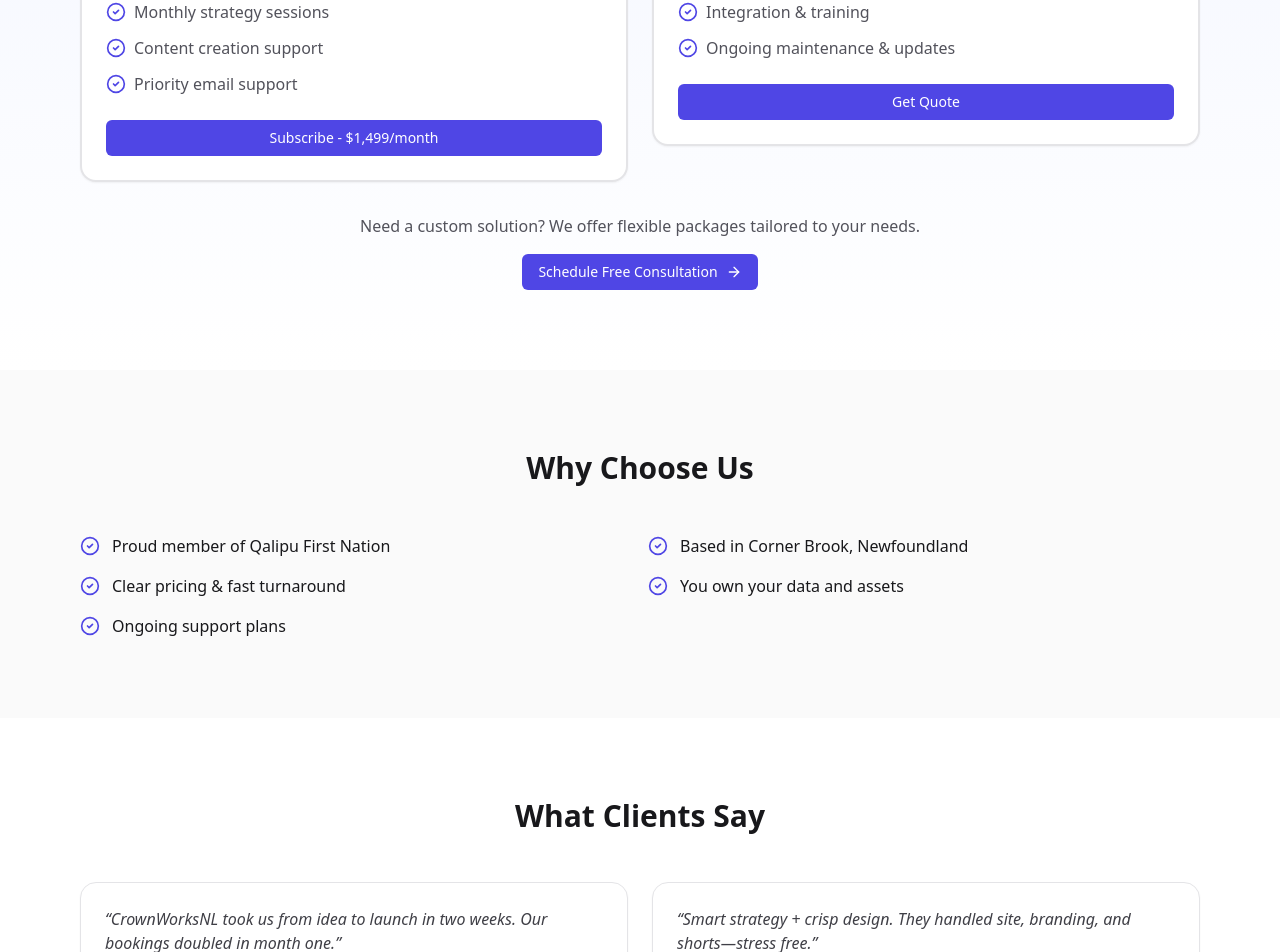
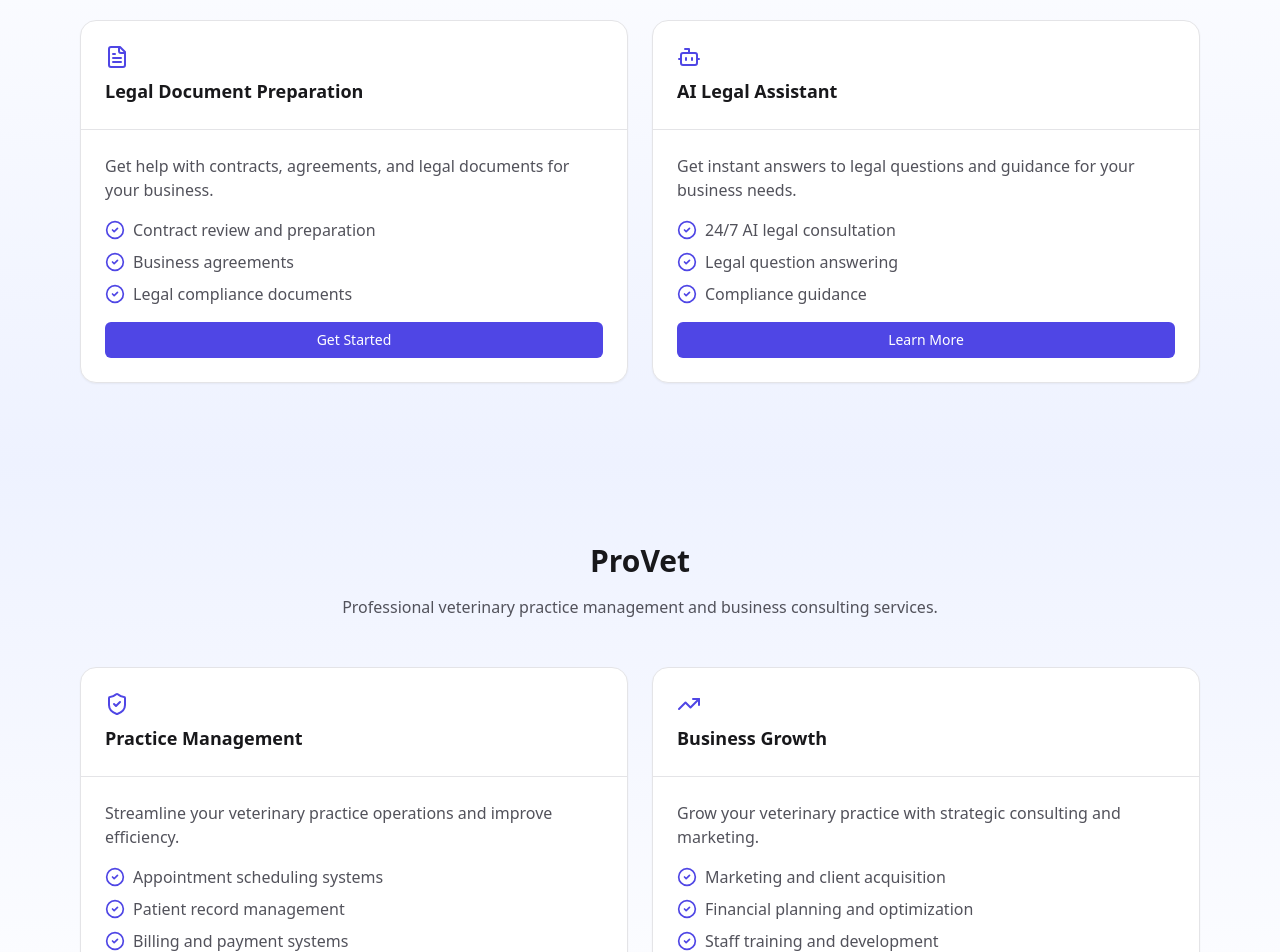
Before and after one commit to glenpollard1976-spec/crownworksnl, a Next.js app: page / in a window 1280 px wide. Shown: the part 1815-2767 px from the top of the page. Built offline with nearby package versions, Linux system fonts and the light colour scheme.

Commit message:
Add iLawyer and ProVet services with dedicated sections

```diff
--- a/app/page.js
+++ b/app/page.js
@@ -16,6 +16,8 @@
 
 const nav = [
   { label: "Services", href: "#services" },
+  { label: "iLawyer", href: "#ilawyer" },
+  { label: "ProVet", href: "#provet" },
   { label: "Pricing", href: "#pricing" },
   { label: "AI Agents", href: "#ai-agents" },
   { label: "About Glen", href: "#about" },
@@ -26,6 +28,8 @@
 const services = [
   { icon: <ShieldCheck className="w-6 h-6" />, title: "Consulting & Strategy", desc: "Roadmaps, audits, and hands‑on guidance to grow with confidence." },
   { icon: <Sparkles className="w-6 h-6" />, title: "Brand & Creative", desc: "Identity systems, content packages, and thumbnail/shorts kits." },
+  { icon: <FileText className="w-6 h-6" />, title: "iLawyer", desc: "AI-powered legal assistance and document preparation for businesses." },
+  { icon: <ShieldCheck className="w-6 h-6" />, title: "ProVet", desc: "Professional veterinary practice management and business consulting." },
 ];
 
 const features = [
@@ -300,7 +304,7 @@
         <div className="max-w-6xl mx-auto px-4">
           <AnimatedSection className="text-center mb-12">
             <h2 className="text-3xl font-bold mb-4">Our Services</h2>
-            <p className="text-zinc-600">Comprehensive solutions for your business and land needs</p>
+            <p className="text-zinc-600">Comprehensive solutions for your business needs</p>
           </AnimatedSection>
           <div className="grid md:grid-cols-3 gap-6">
             {services.map((service, i) => (
@@ -319,6 +323,160 @@
                 </Card>
               </AnimatedSection>
             ))}
+          </div>
+        </div>
+      </section>
+
+      <section id="ilawyer" className="py-20 bg-gradient-to-b from-white to-indigo-50">
+        <div className="max-w-6xl mx-auto px-4">
+          <AnimatedSection className="text-center mb-12">
+            <h2 className="text-3xl font-bold mb-4">iLawyer</h2>
+            <p className="text-zinc-600 max-w-2xl mx-auto">
+              AI-powered legal assistance and document preparation for businesses in Newfoundland & Labrador.
+            </p>
+          </AnimatedSection>
+          <div className="grid md:grid-cols-2 gap-6">
+            <AnimatedSection>
+              <Card>
+                <CardHeader>
+                  <div className="text-indigo-600 mb-2">
+                    <FileText className="w-6 h-6" />
+                  </div>
+                  <CardTitle>Legal Document Preparation</CardTitle>
+                </CardHeader>
+                <CardContent>
+                  <p className="text-zinc-600 mb-4">
+                    Get help with contracts, agreements, and legal documents for your business.
+                  </p>
+                  <ul className="space-y-2 text-zinc-600 mb-4">
+                    <li className="flex items-start gap-2">
+                      <CheckCircle2 className="w-5 h-5 text-indigo-600 flex-shrink-0 mt-0.5" />
+                      <span>Contract review and preparation</span>
+                    </li>
+                    <li className="flex items-start gap-2">
+                      <CheckCircle2 className="w-5 h-5 text-indigo-600 flex-shrink-0 mt-0.5" />
+                      <span>Business agreements</span>
+                    </li>
+                    <li className="flex items-start gap-2">
+                      <CheckCircle2 className="w-5 h-5 text-indigo-600 flex-shrink-0 mt-0.5" />
+                      <span>Legal compliance documents</span>
+                    </li>
+                  </ul>
+                  <a href="#contact" className="no-underline">
+                    <Button className="rounded-2xl w-full">Get Started</Button>
+                  </a>
+                </CardContent>
+              </Card>
+            </AnimatedSection>
+            <AnimatedSection>
+              <Card>
+                <CardHeader>
+                  <div className="text-indigo-600 mb-2">
+                    <Bot className="w-6 h-6" />
+                  </div>
+                  <CardTitle>AI Legal Assistant</CardTitle>
+                </CardHeader>
+                <CardContent>
+                  <p className="text-zinc-600 mb-4">
+                    Get instant answers to legal questions and guidance for your business needs.
+                  </p>
+                  <ul className="space-y-2 text-zinc-600 mb-4">
+                    <li className="flex items-start gap-2">
+                      <CheckCircle2 className="w-5 h-5 text-indigo-600 flex-shrink-0 mt-0.5" />
+                      <span>24/7 AI legal consultation</span>
+                    </li>
+                    <li className="flex items-start gap-2">
+                      <CheckCircle2 className="w-5 h-5 text-indigo-600 flex-shrink-0 mt-0.5" />
+                      <span>Legal question answering</span>
+                    </li>
+                    <li className="flex items-start gap-2">
+                      <CheckCircle2 className="w-5 h-5 text-indigo-600 flex-shrink-0 mt-0.5" />
+                      <span>Compliance guidance</span>
+                    </li>
+                  </ul>
+                  <a href="#contact" className="no-underline">
+                    <Button className="rounded-2xl w-full">Learn More</Button>
+                  </a>
+                </CardContent>
+              </Card>
+            </AnimatedSection>
+          </div>
+        </div>
+      </section>
+
+      <section id="provet" className="py-20 bg-gradient-to-b from-indigo-50 to-white">
+        <div className="max-w-6xl mx-auto px-4">
+          <AnimatedSection className="text-center mb-12">
+            <h2 className="text-3xl font-bold mb-4">ProVet</h2>
+            <p className="text-zinc-600 max-w-2xl mx-auto">
+              Professional veterinary practice management and business consulting services.
+            </p>
+          </AnimatedSection>
+          <div className="grid md:grid-cols-2 gap-6">
+            <AnimatedSection>
+              <Card>
+                <CardHeader>
+                  <div className="text-indigo-600 mb-2">
+                    <ShieldCheck className="w-6 h-6" />
+                  </div>
+                  <CardTitle>Practice Management</CardTitle>
+                </CardHeader>
+                <CardContent>
+                  <p className="text-zinc-600 mb-4">
+                    Streamline your veterinary practice operations and improve efficiency.
+                  </p>
+                  <ul className="space-y-2 text-zinc-600 mb-4">
+                    <li className="flex items-start gap-2">
+                      <CheckCircle2 className="w-5 h-5 text-indigo-600 flex-shrink-0 mt-0.5" />
+                      <span>Appointment scheduling systems</span>
+                    </li>
+                    <li className="flex items-start gap-2">
+                      <CheckCircle2 className="w-5 h-5 text-indigo-600 flex-shrink-0 mt-0.5" />
+                      <span>Patient record management</span>
+                    </li>
+                    <li className="flex items-start gap-2">
+                      <CheckCircle2 className="w-5 h-5 text-indigo-600 flex-shrink-0 mt-0.5" />
+                      <span>Billing and payment systems</span>
+                    </li>
+                  </ul>
+                  <a href="#contact" className="no-underline">
+                    <Button className="rounded-2xl w-full">Get Started</Button>
+                  </a>
+                </CardContent>
+              </Card>
+            </AnimatedSection>
+            <AnimatedSection>
+              <Card>
+                <CardHeader>
+                  <div className="text-indigo-600 mb-2">
+                    <TrendingUp className="w-6 h-6" />
+                  </div>
+                  <CardTitle>Business Growth</CardTitle>
+                </CardHeader>
+                <CardContent>
+                  <p className="text-zinc-600 mb-4">
+                    Grow your veterinary practice with strategic consulting and marketing.
+                  </p>
+                  <ul className="space-y-2 text-zinc-600 mb-4">
+                    <li className="flex items-start gap-2">
+                      <CheckCircle2 className="w-5 h-5 text-indigo-600 flex-shrink-0 mt-0.5" />
+                      <span>Marketing and client acquisition</span>
+                    </li>
+                    <li className="flex items-start gap-2">
+                      <CheckCircle2 className="w-5 h-5 text-indigo-600 flex-shrink-0 mt-0.5" />
+                      <span>Financial planning and optimization</span>
+                    </li>
+                    <li className="flex items-start gap-2">
+                      <CheckCircle2 className="w-5 h-5 text-indigo-600 flex-shrink-0 mt-0.5" />
+                      <span>Staff training and development</span>
+                    </li>
+                  </ul>
+                  <a href="#contact" className="no-underline">
+                    <Button className="rounded-2xl w-full">Learn More</Button>
+                  </a>
+                </CardContent>
+              </Card>
+            </AnimatedSection>
           </div>
         </div>
       </section>
```
Also changed, not shown: 1 other file (tests, documents, lock files or other folders).
